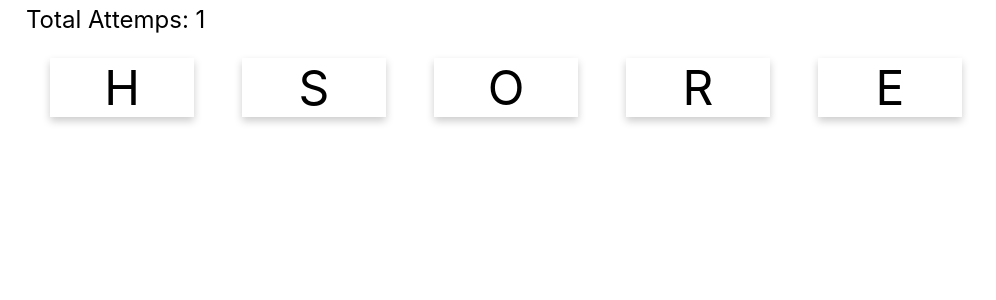
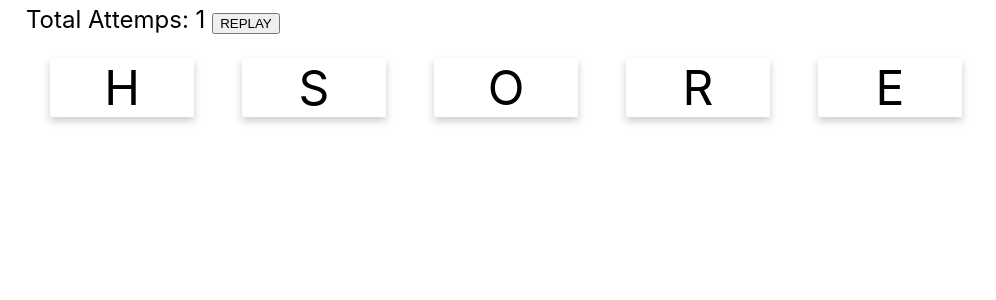
Before and after one commit to vkk316/6210110107-3sa03, a React (Create React App) app: page / in a window 1280 px wide. Shown: the top 300 px of the page, without its empty margins (134-1130 px from the left). Built offline with nearby package versions, Linux system fonts and the light colour scheme.

Commit message:
add replay button

```diff
--- a/src/App.css
+++ b/src/App.css
@@ -53,7 +53,7 @@
 }
 
 
-.button {
+.buttonGreen {
   background-color: #4CAF50; /* Green */
   border: none;
   color: white;
--- a/src/WordCard.js
+++ b/src/WordCard.js
@@ -41,7 +41,7 @@ export default function WordCard(props) {
     if (!state.completed) {
         return (
             <div>
-                <div> {`Total Attemps: ${state.attempt}`} </div>
+                <div> {`Total Attemps: ${state.attempt}`} <span> <button className='button' onClick={resetGame}>REPLAY</button></span> </div>
                 {state.chars.map((c, i) => <CharacterCard value={c} key={i} activationHandler={activationHandler} attempt={state.attempt} />)}
             </div>
         );
@@ -62,7 +62,7 @@ export default function WordCard(props) {
                     justifyContent: 'center',
                     margin: 10,
                 }}>
-                    <button className='button' onClick={resetGame}>REPLAY</button>
+                    <button className='buttonGreen' onClick={resetGame}>RESTART</button>
                 </div>
             </div>
         );
```
